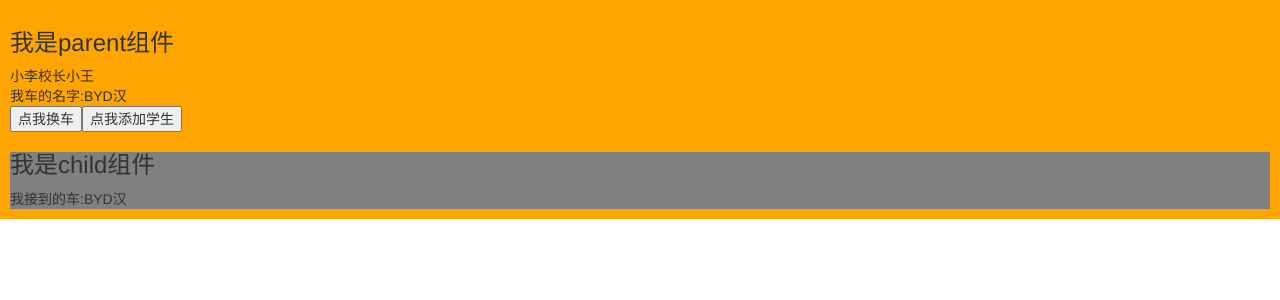
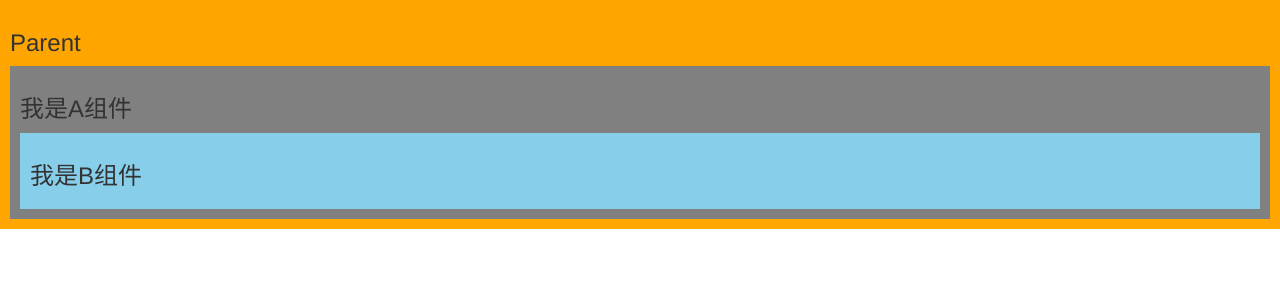
Before and after one commit to sven713/react_extension, a React (Create React App) app: page / in a window 1280 px wide. Shown: the top 300 px of the page. Built offline with nearby package versions, Linux system fonts and the light colour scheme.

Commit message:
P124 3:00

```diff
--- a/src/App.js
+++ b/src/App.js
@@ -1,6 +1,6 @@
 import React, { Component } from 'react'
 
-import Demo from './components/6_optimize'
+import Demo from './components/7_renderProps'
 
 export default class App extends Component {
   render() {
--- /dev/null
+++ b/src/components/7_renderProps/index.css
@@ -0,0 +1,16 @@
+.parent {
+  background-color: orange;
+  padding: 10px;
+}
+
+.a {
+  background-color: gray;
+  padding: 10px;
+
+}
+
+.b {
+  background-color: skyblue;
+  padding: 10px;
+
+}
--- /dev/null
+++ b/src/components/7_renderProps/index.jsx
@@ -0,0 +1,34 @@
+import React, { Component } from 'react'
+import './index.css'
+
+export default class Parent extends Component {
+  render() {
+    return (
+      <div className='parent'>
+        <h3>Parent</h3>
+        <A></A>
+      </div>
+    )
+  }
+}
+
+class A extends Component {
+  render() {
+    return (
+      <div className='a'>
+        <h3>我是A组件</h3>
+        <B></B>
+      </div>
+    )
+  }
+}
+
+class B extends Component {
+  render() {
+    return (
+      <div className='b'>
+        <h3>我是B组件</h3>
+      </div>
+    )
+  }
+}
```
